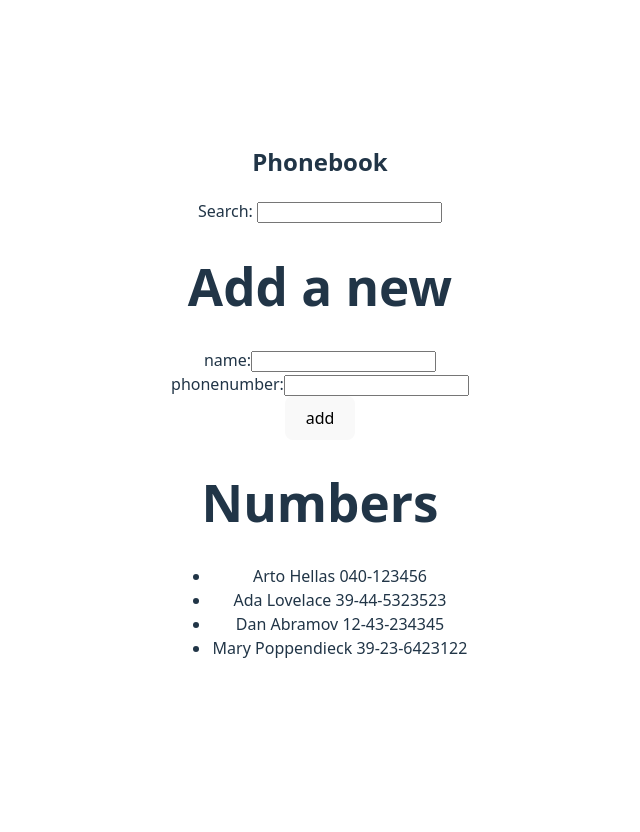
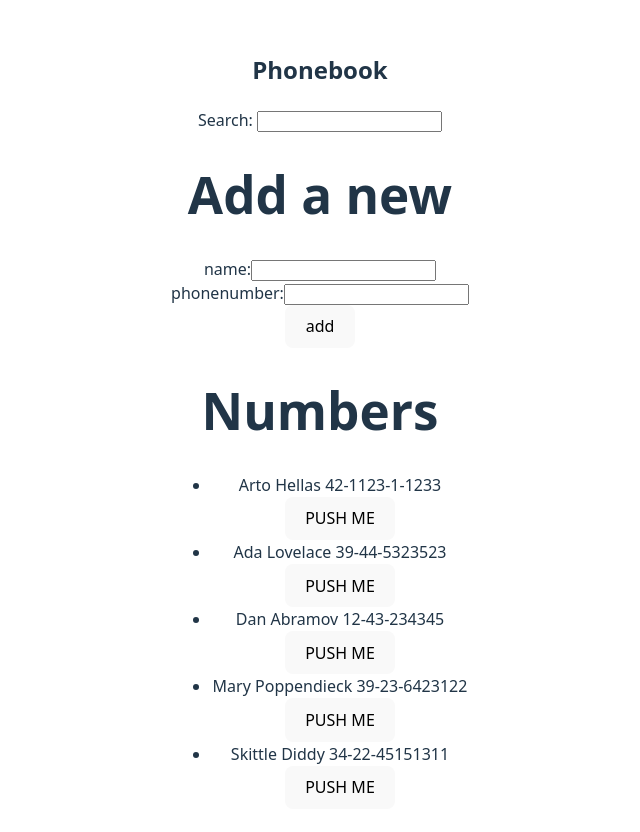
Before and after one commit to Drosha-dev/phonebook, a React (Vite) app: page / in a window 1280 px wide. Shown: the top 832 px of the page, without its empty margins (320-960 px from the left). Before the commit the page ends 800 px from the top, so only its background shows below. Built offline with nearby package versions, Linux system fonts and the light colour scheme; data requests are answered from the project's data file.

Commit message:
Suffering with state management

```diff
--- a/components/PersonList.jsx
+++ b/components/PersonList.jsx
@@ -1,17 +1,23 @@
 
 
-const PersonList = ({persons, search}) => {
+const PersonList = ({ persons, search, handleRemove }) => {
 
 
-    return(
-        <ul>
+  return (
 
-          {
-            persons.filter(p => p.name.toLowerCase().includes(search) || search == '').map(p => <li key={p.id}>{p.name} {p.number}</li>)
-          }
+    <ul>
 
-        </ul>
-    )
+      {
+        persons.filter(p => p.name.toLowerCase().includes(search)
+          || search == '').map(p =>
+            <><li key={p.id}>{p.name} {p.phoneNumber}</li>
+              <button onClick={() => handleRemove(p.id, p.name)}>PUSH ME</button></>)
+      }
+
+    </ul>
+
+
+  )
 }
 
 
--- a/db.json
+++ b/db.json
@@ -1,24 +1,29 @@
 {
-  "persons":[
+  "persons": [
     {
+      "id": "1",
       "name": "Arto Hellas",
-      "number": "040-123456",
-      "id": "1"
+      "phoneNumber": "42-1123-1-1233"
     },
     {
       "name": "Ada Lovelace",
-      "number": "39-44-5323523",
+      "phoneNumber": "39-44-5323523",
       "id": "2"
     },
     {
       "name": "Dan Abramov",
-      "number": "12-43-234345",
+      "phoneNumber": "12-43-234345",
       "id": "3"
     },
     {
       "name": "Mary Poppendieck",
-      "number": "39-23-6423122",
+      "phoneNumber": "39-23-6423122",
       "id": "4"
+    },
+    {
+      "id": "5",
+      "name": "Skittle Diddy",
+      "phoneNumber": "34-22-45151311"
     }
   ]
 }
--- a/src/App.jsx
+++ b/src/App.jsx
@@ -1,4 +1,4 @@
-import { useState,useEffect } from 'react'
+import { useState, useEffect } from 'react'
 import './App.css'
 import Filter from '../components/Filter'
 import AddPersonForm from '../components/addPersonForm'
@@ -29,21 +29,59 @@ const App = () => {
   const addPersons = (e) => {
     e.preventDefault();
 
+
     const personFound = persons.find((e) => e.name == newName)
     if (personFound !== undefined) {
-      alert(`${newName} has already been added`);
+      if(window.confirm(`${newName} has already been added. Do you want to update users Phone Number?`)){
+
+        const updatededPersonObject = {
+        id: personFound.id,
+        name: newName,
+        phoneNumber: newPhoneNumber
+
+       }
+         phoneService.update(personFound.id,updatededPersonObject).then(response => {
+          setPersons(prevPersons => ([...prevPersons, response]))
+
+
+          console.log(response);
+
+         })
+       }
       setNewName('')
       setNewPhoneNumber('')
     } else {
       const personObject = {
+        id: String(persons.length + 1),
         name: newName,
-        phoneNumber: newPhoneNumber,
-        id: String(persons.length + 1)
+        phoneNumber: newPhoneNumber
+
       }
-      setPersons(persons.concat(personObject))
-      setNewName('')
-      setNewPhoneNumber('')
+      phoneService.create(personObject).then(returnedPerson => {
+        setPersons(persons.concat(returnedPerson))
+        setNewName('')
+        setNewPhoneNumber('')
+      })
+
     }
+  }
+  const handleRemove= (id,name) => {
+
+    if(window.confirm(`Do you want to Delete ${name}`)) {
+      phoneService.remove(id).then(response => {
+        setPersons(prevPersons => prevPersons.filter(p => p.id !== id));
+        console.log("deleted successfully", response.data);
+
+      })
+    }
+
+    // phoneService.remove(e.id).then(response => {
+    //   console.log(`deleted ${e.name}`,response.status);
+
+    // })
+    // .catch(error => {
+    //   console.error("error deleting", error);
+    // })
   }
 
   const handleSearch = (e) => {
@@ -58,14 +96,7 @@ const App = () => {
         Search: <Filter search={handleSearch} />
         <AddPersonForm persons={addPersons} newName={newName} fullNameChange={handleNameChange} phoneNumber={newPhoneNumber} phoneNumberChange={handlePhoneNumberChange} />
         <h1>Numbers</h1>
-        <PersonList persons={persons} search={searchParam} />
-        {/* <ul>
-
-          {
-            persons.filter(p => p.name.toLowerCase().includes(searchParam) || searchParam == '').map(p => <li key={p.id}>{p.name}{p.phoneNumber}</li>)
-          }
-
-        </ul> */}
+        <PersonList persons={persons} search={searchParam} handleRemove={handleRemove} />
       </div>
     </>
   )
--- a/src/services/phonebook.js
+++ b/src/services/phonebook.js
@@ -6,4 +6,20 @@ const getAll= () => {
     return request.then(response => response.data)
 }
 
-export default {getAll}
+const create = newObject => {
+    const request = axios.post(baseUrl,newObject)
+    return request.then(response => response.data)
+}
+
+const update = (id,newObject) => {
+    const request= axios.put(`${baseUrl}/${id}`, newObject)
+    return request.then(response => response.data)
+}
+const remove = (id) => {
+    const request = axios.delete(`${baseUrl}/${id}`)
+    return request.then(response => response.data)
+}
+
+
+
+export default {getAll, create, update, remove}
```
